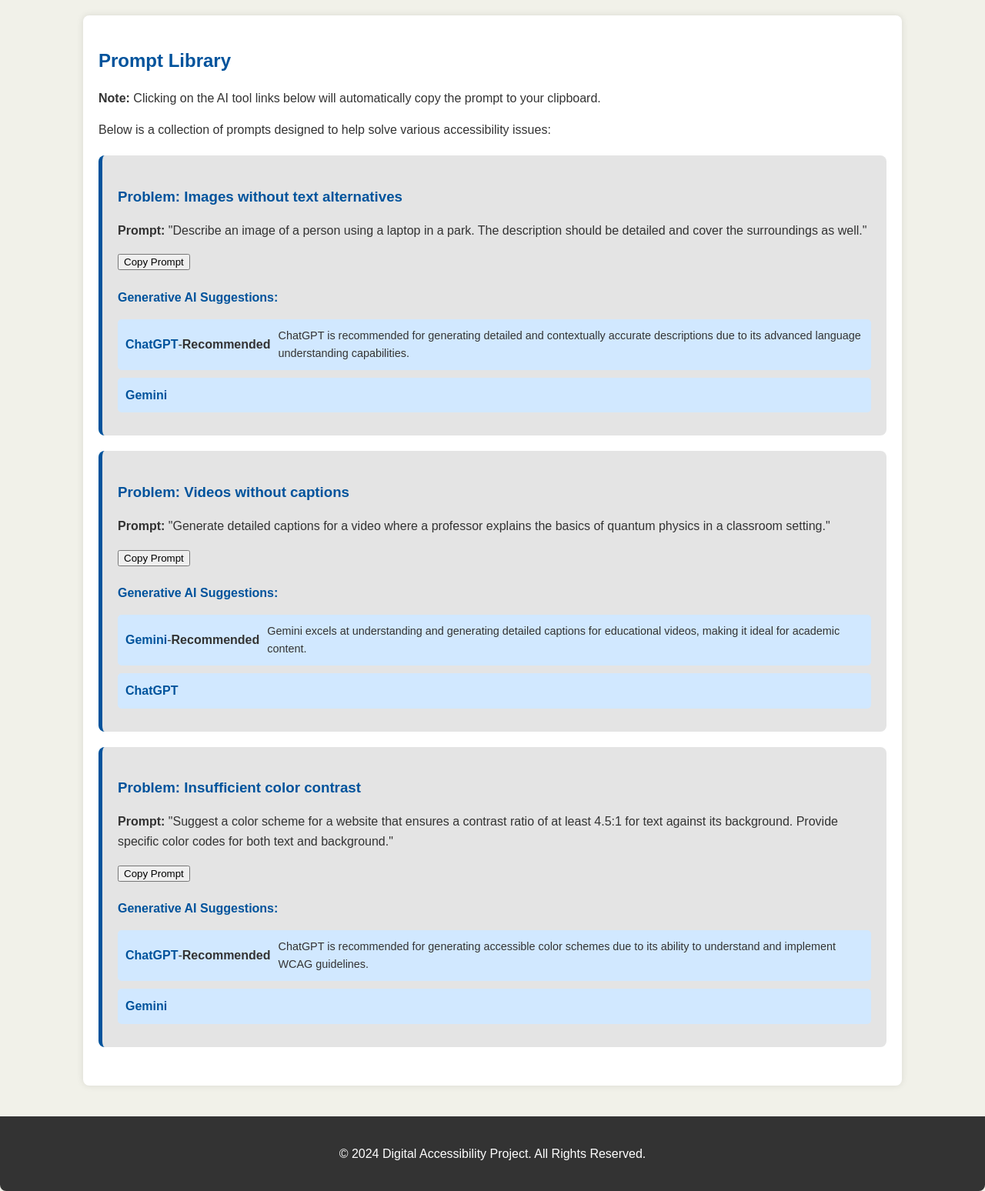
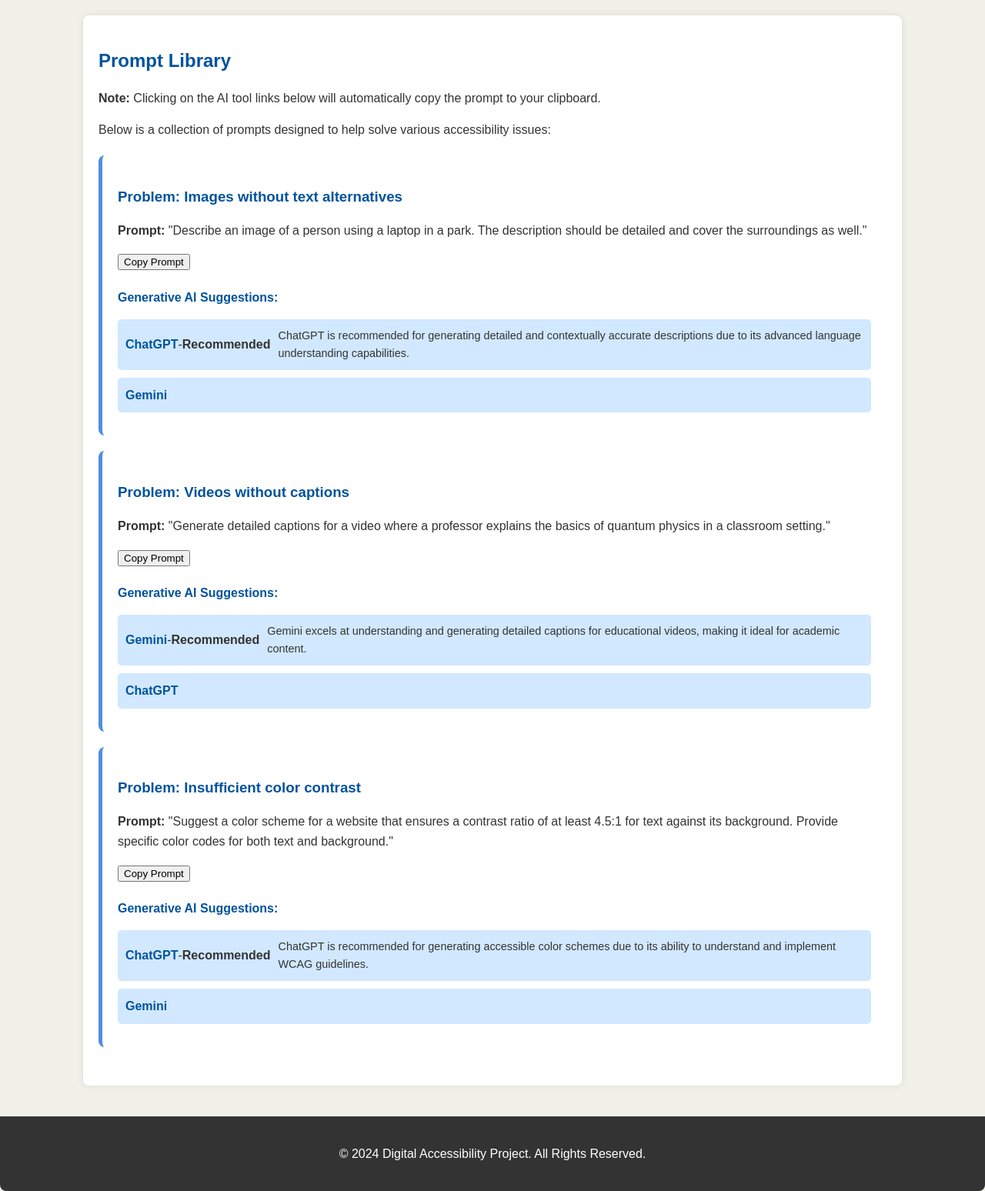
Before and after one commit to Keiran39493/dapl-demo, a PHP site: page /library.php in a window 1280 px wide. Shown: the part 96-1644 px from the top of the page at 77% size. Run offline with PHP 8.4, Linux system fonts and the light colour scheme.

Commit message:
Update styles.css

```diff
--- a/styles.css
+++ b/styles.css
@@ -74,11 +74,11 @@ h2, h3, h4 {
 }
 
 .prompt-item {
-    background-color: #e4e4e4;
+    background-color: #ffffff;
     margin: 20px 0;
     padding: 20px;
     border-radius: 8px;
-    border-left: 5px solid #00539CFF;
+    border-left: 5px solid rgb(79, 142, 224);
 }
 
 .ai-suggestions ul {
```
